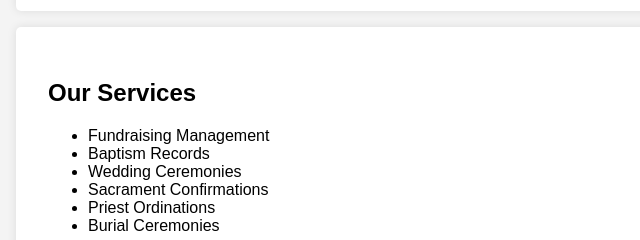
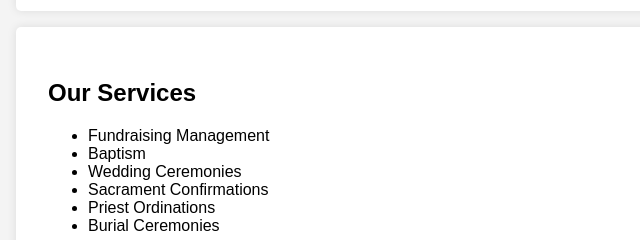
Before and after one commit to Eqush/PLP-final-project, a plain HTML site: page index.html in a window 1280 px wide. Shown: the part 1205-1445 px from the top of the page, 0-640 px from the left. Drawn offline with Linux system fonts and the light colour scheme.

Commit message:
Update index.html

```diff
--- a/index.html
+++ b/index.html
@@ -63,7 +63,7 @@
         <h2>Our Services</h2>
         <ul>
             <li>Fundraising Management</li>
-            <li>Baptism Records</li>
+            <li>Baptism</li>
             <li>Wedding Ceremonies</li>
             <li>Sacrament Confirmations</li>
             <li>Priest Ordinations</li>
```
